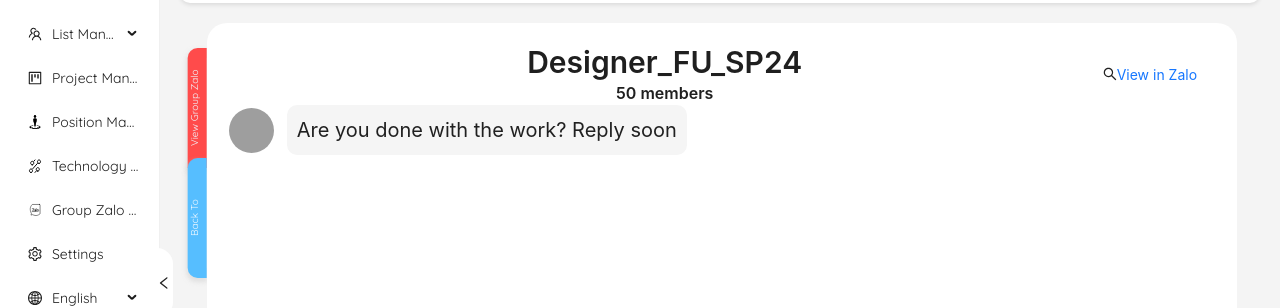
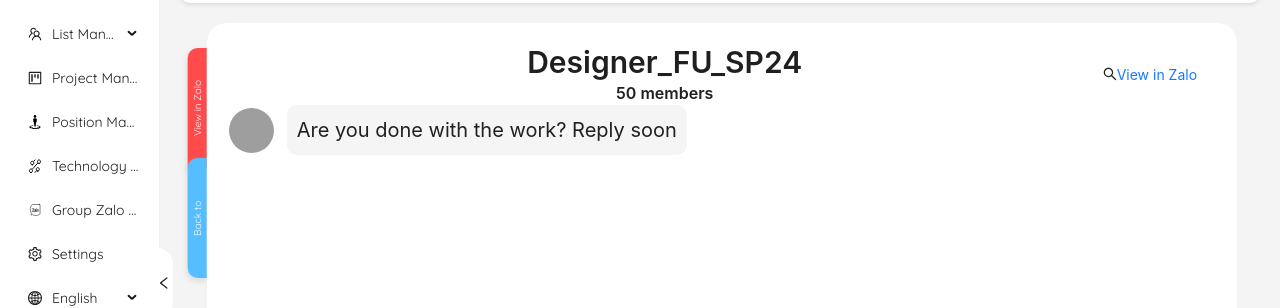
Before and after one commit to ShuMoo789/Intern_Systerm_Project, a React (Vite) app: page /GroupZaloManagementDetails in a window 1280 px wide. Shown: the part 182-490 px from the top of the page. Built offline with nearby package versions, Linux system fonts and the light colour scheme; grey boxes are pictures that could not be loaded.

Commit message:
fix css group zalo detail

```diff
--- a/src/data/locales/en.json
+++ b/src/data/locales/en.json
@@ -330,5 +330,6 @@
         "View Marketing Detail": "View Marketing Detail",
         "View Sales Executive": "View Sales Executive",
         "people": "people",
-        "Add New Position": "Add New Position"
+        "Add New Position": "Add New Position",
+        "Back to": "Back to"
 }
--- a/src/data/locales/vi.json
+++ b/src/data/locales/vi.json
@@ -339,5 +339,6 @@
         "You haven't chosen what type of email": "Bạn chưa chọn loại email",
         "You haven't entered any content": "Bạn chưa nhập nội dung",
         "Enter new password": "Nhập mật khẩu mới",
-        "You have not entered any password": "Bạn chưa nhập mật khẩu gì hết"
+        "You have not entered any password": "Bạn chưa nhập mật khẩu gì hết",
+        "Back to": "Quay về"
 }
--- a/src/pages/GroupZaloManagementDetails/GroupZaloManagementDetails.css
+++ b/src/pages/GroupZaloManagementDetails/GroupZaloManagementDetails.css
@@ -99,7 +99,6 @@
 
 .viewZalo{
   margin: auto;
-  padding-left: 5px;
   color: aliceblue;
 }
 .no-select {
--- a/src/pages/GroupZaloManagementDetails/GroupZaloManagementDetails.jsx
+++ b/src/pages/GroupZaloManagementDetails/GroupZaloManagementDetails.jsx
@@ -105,11 +105,11 @@ const GroupZaloManagementDetails = () => {
         <Row >
           <Col className="viewZaloback" style={ {maxHeight: "100px"}} span={1}>
             <Row span ={12} className="viewZalo-hide viewZalo-hover" onClick={handleBackToGroupZalo}>
-              <p className="viewZalo no-select">View Group Zalo</p>
+              <p className="viewZalo no-select">{t("View in Zalo")}</p>
             </Row>
 
             <Row span ={12} className= "backTo-hide backTo-hover" onClick={handleBackTo}>
-              <p className=" viewZalo no-select">Back To</p>
+              <p className=" viewZalo no-select">{t("Back to")}</p>
             </Row>
 
           </Col>
```
